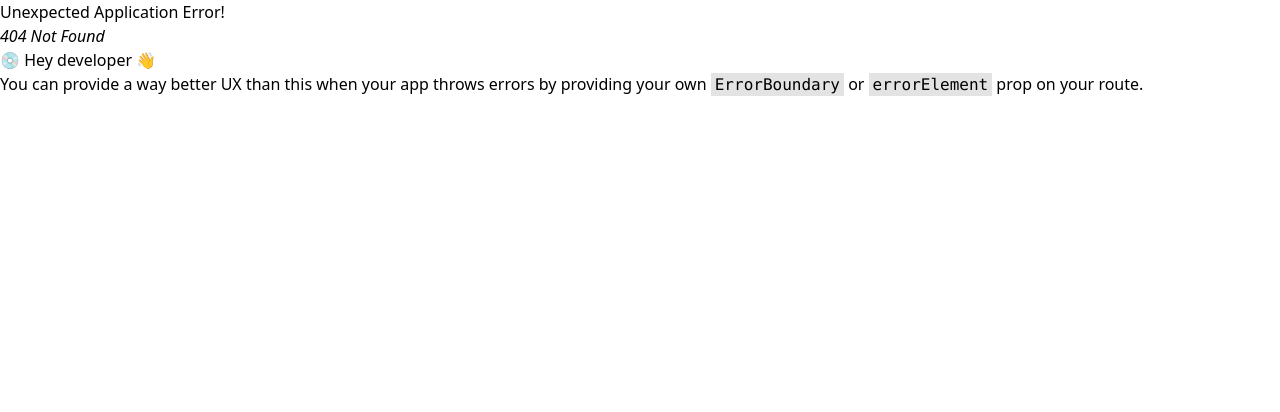
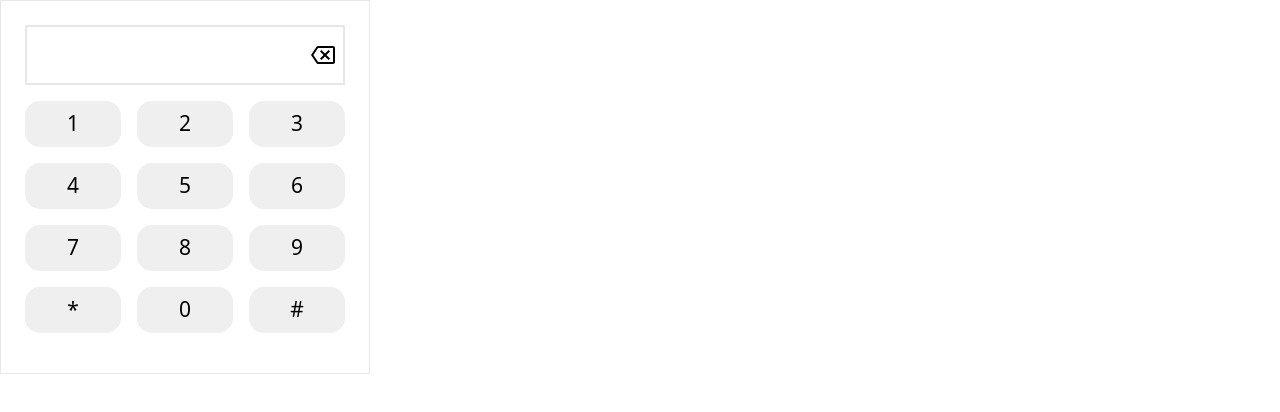
Before and after one commit to sunilkalikayi/react-projects, a React (Vite) app: page /dail-pad in a window 1280 px wide. Before the commit this address had no page. Shown: the top 412 px of the page. Built offline with nearby package versions, Linux system fonts and the light colour scheme.

Commit message:
feat: dail pad is done

```diff
--- /dev/null
+++ b/src/assets/icons/DailPadClearIcon.tsx
@@ -0,0 +1,12 @@
+const DailPadClearIcon = () => {
+    return (
+        <svg width="24" height="18" viewBox="0 0 24 18" fill="none" xmlns="http://www.w3.org/2000/svg">
+            <path
+                d="M22 0H7C6.31 0 5.77 0.35 5.41 0.88L0 9L5.41 17.11C5.77 17.64 6.31 18 7 18H22C23.1 18 24 17.1 24 16V2C24 0.9 23.1 0 22 0ZM22 16H7.07L2.4 9L7.06 2H22V16ZM10.41 14L14 10.41L17.59 14L19 12.59L15.41 9L19 5.41L17.59 4L14 7.59L10.41 4L9 5.41L12.59 9L9 12.59L10.41 14Z"
+                fill="black"
+            />
+        </svg>
+    );
+};
+
+export default DailPadClearIcon;
--- /dev/null
+++ b/src/dailPad/DailPad.tsx
@@ -0,0 +1,132 @@
+import { useState } from "react";
+import DailPadClearIcon from "../assets/icons/DailPadClearIcon";
+
+const DailPad = () => {
+    const [text, setText] = useState("");
+    const handleSetInput = (input: string) => {
+        setText((val) => val + input);
+    };
+    const handleClear = () => {
+        setText((prevState) => prevState.slice(0, -1));
+    };
+    return (
+        <section className=" w-[370px] border p-6 text-[21px]">
+            {/* display  */}
+            <div className="h-[60px] border-2 flex justify-between items-center  px-2 gap-2">
+                <div className="overflow-scroll max-w-fit no-scrollbar">{text}</div>
+                <div onClick={handleClear} className="cursor-pointer">
+                    <DailPadClearIcon />
+                </div>
+            </div>
+            {/* Buttons container  */}
+            <div className="flex flex-col items-center gap-4 m-4">
+                <div className="flex gap-4">
+                    <button
+                        className="h-[46px] w-[96px] bg-[#EFEFEF] rounded-[15px]"
+                        onClick={() => {
+                            handleSetInput("1");
+                        }}
+                    >
+                        1
+                    </button>
+                    <button
+                        className="h-[46px] w-[96px] bg-[#EFEFEF] rounded-[15px]"
+                        onClick={() => {
+                            handleSetInput("2");
+                        }}
+                    >
+                        2
+                    </button>
+                    <button
+                        className="h-[46px] w-[96px] bg-[#EFEFEF] rounded-[15px]"
+                        onClick={() => {
+                            handleSetInput("3");
+                        }}
+                    >
+                        3
+                    </button>
+                </div>
+                <div className="flex gap-4">
+                    <button
+                        className="h-[46px] w-[96px] bg-[#EFEFEF] rounded-[15px]"
+                        onClick={() => {
+                            handleSetInput("4");
+                        }}
+                    >
+                        4
+                    </button>
+                    <button
+                        className="h-[46px] w-[96px] bg-[#EFEFEF] rounded-[15px]"
+                        onClick={() => {
+                            handleSetInput("5");
+                        }}
+                    >
+                        5
+                    </button>
+                    <button
+                        className="h-[46px] w-[96px] bg-[#EFEFEF] rounded-[15px]"
+                        onClick={() => {
+                            handleSetInput("6");
+                        }}
+                    >
+                        6
+                    </button>
+                </div>
+                <div className="flex gap-4">
+                    <button
+                        className="h-[46px] w-[96px] bg-[#EFEFEF] rounded-[15px]"
+                        onClick={() => {
+                            handleSetInput("7");
+                        }}
+                    >
+                        7
+                    </button>
+                    <button
+                        className="h-[46px] w-[96px] bg-[#EFEFEF] rounded-[15px]"
+                        onClick={() => {
+                            handleSetInput("8");
+                        }}
+                    >
+                        8
+                    </button>
+                    <button
+                        className="h-[46px] w-[96px] bg-[#EFEFEF] rounded-[15px]"
+                        onClick={() => {
+                            handleSetInput("9");
+                        }}
+                    >
+                        9
+                    </button>
+                </div>
+                <div className="flex gap-4">
+                    <button
+                        className="h-[46px] w-[96px] bg-[#EFEFEF] rounded-[15px]"
+                        onClick={() => {
+                            handleSetInput("*");
+                        }}
+                    >
+                        *
+                    </button>
+                    <button
+                        className="h-[46px] w-[96px] bg-[#EFEFEF] rounded-[15px]"
+                        onClick={() => {
+                            handleSetInput("0");
+                        }}
+                    >
+                        0
+                    </button>
+                    <button
+                        className="h-[46px] w-[96px] bg-[#EFEFEF] rounded-[15px]"
+                        onClick={() => {
+                            handleSetInput("#");
+                        }}
+                    >
+                        #
+                    </button>
+                </div>
+            </div>
+        </section>
+    );
+};
+
+export default DailPad;
--- a/src/index.css
+++ b/src/index.css
@@ -1,3 +1,15 @@
 @tailwind base;
 @tailwind components;
 @tailwind utilities;
+
+@layer {
+    /* Hide scrollbar for Chrome, Safari and Opera */
+    .no-scrollbar::-webkit-scrollbar {
+        display: none;
+    }
+    /* Hide scrollbar for IE, Edge and Firefox */
+    .no-scrollbar {
+        -ms-overflow-style: none; /* IE and Edge */
+        scrollbar-width: none; /* Firefox */
+    }
+}
--- a/src/main.tsx
+++ b/src/main.tsx
@@ -3,6 +3,7 @@ import ReactDOM from "react-dom/client";
 import { Provider } from "react-redux";
 import { RouterProvider, createBrowserRouter } from "react-router-dom";
 import App from "./App.tsx";
+import DailPad from "./dailPad/DailPad.tsx";
 import RPSCoverPage from "./games/rock-paper-scissor/RPSCoverPage.tsx";
 import RockPaperScissor from "./games/rock-paper-scissor/RockPaperScissor.tsx";
 import "./index.css";
@@ -12,6 +13,10 @@ const router = createBrowserRouter([
     {
         path: "/",
         element: <App />,
+    },
+    {
+        path: "/dail-pad",
+        element: <DailPad />,
     },
     {
         path: "/rock-paper-scissor",
```
